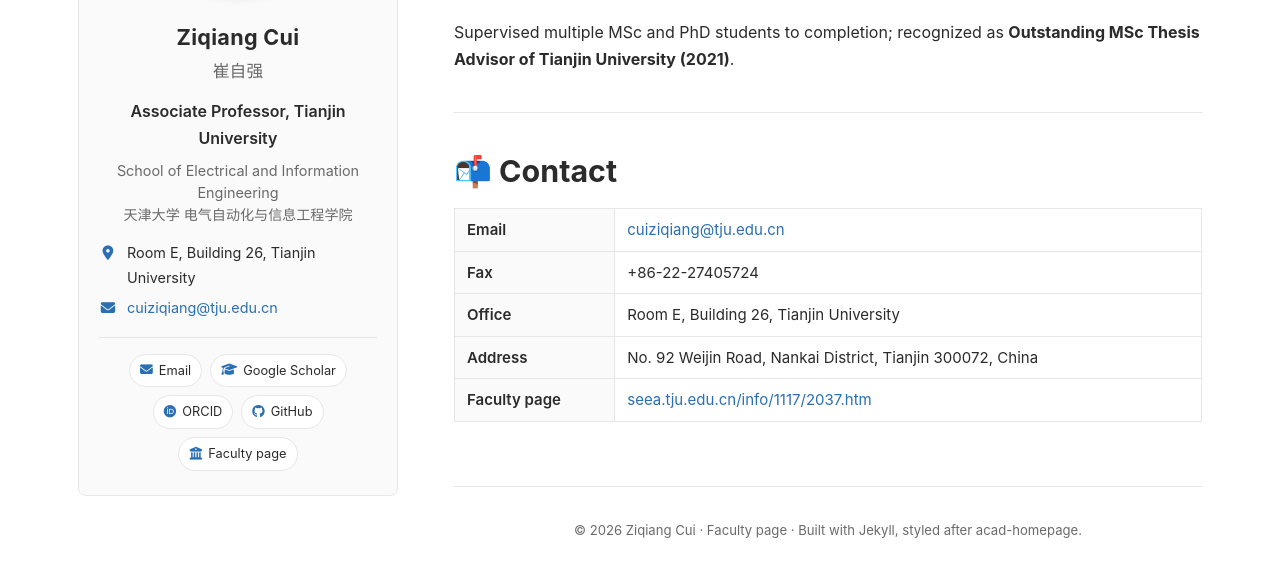
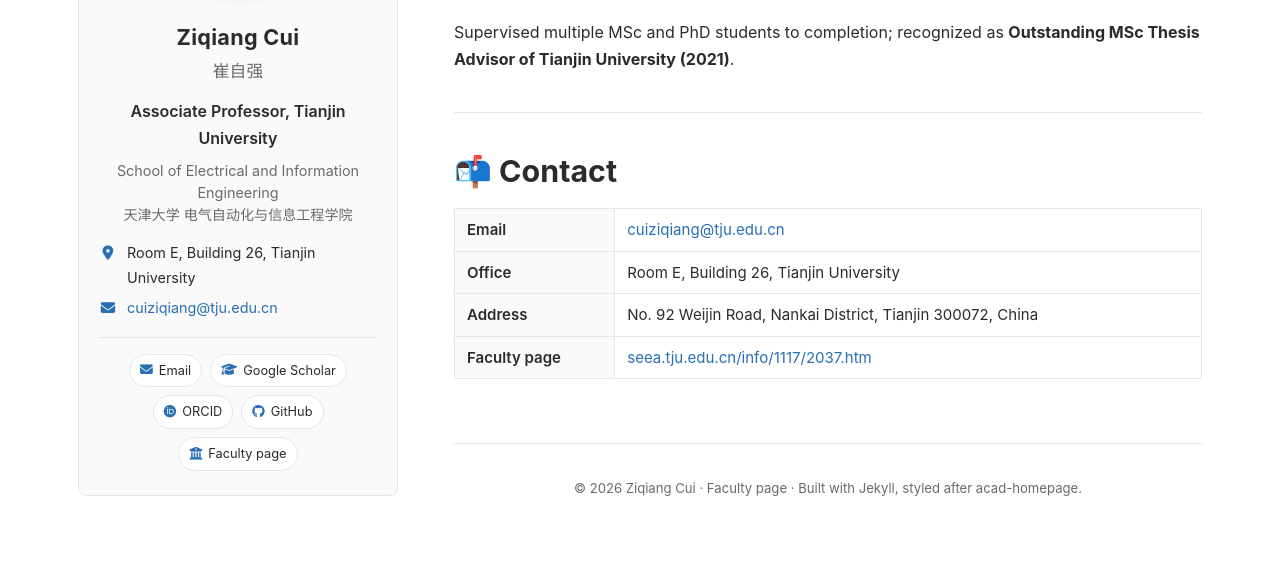
Before and after one commit to cuiziqiang/cuiziqiang.github.io, a Jekyll site: the page built from index.md, in a window 1280 px wide and 900 px high, scrolled down 9051 px, cut to the strip 297-874 px from the top of the window. Built offline with Jekyll 4.4.1, drawn with Linux system fonts in a browser that asks for light colours.

Commit message:
Remove fax number from contact table
Co-Authored-By: Claude Opus 4.7 <noreply@anthropic.com>

```diff
--- a/index.md
+++ b/index.md
@@ -409,7 +409,6 @@ Supervised multiple MSc and PhD students to completion; recognized as
 
 <table>
   <tr><th>Email</th><td><a href="mailto:cuiziqiang@tju.edu.cn">cuiziqiang@tju.edu.cn</a></td></tr>
-  <tr><th>Fax</th><td>+86-22-27405724</td></tr>
   <tr><th>Office</th><td>Room E, Building 26, Tianjin University</td></tr>
   <tr><th>Address</th><td>No. 92 Weijin Road, Nankai District, Tianjin 300072, China</td></tr>
   <tr><th>Faculty page</th><td><a href="https://seea.tju.edu.cn/info/1117/2037.htm">seea.tju.edu.cn/info/1117/2037.htm</a></td></tr>
```
